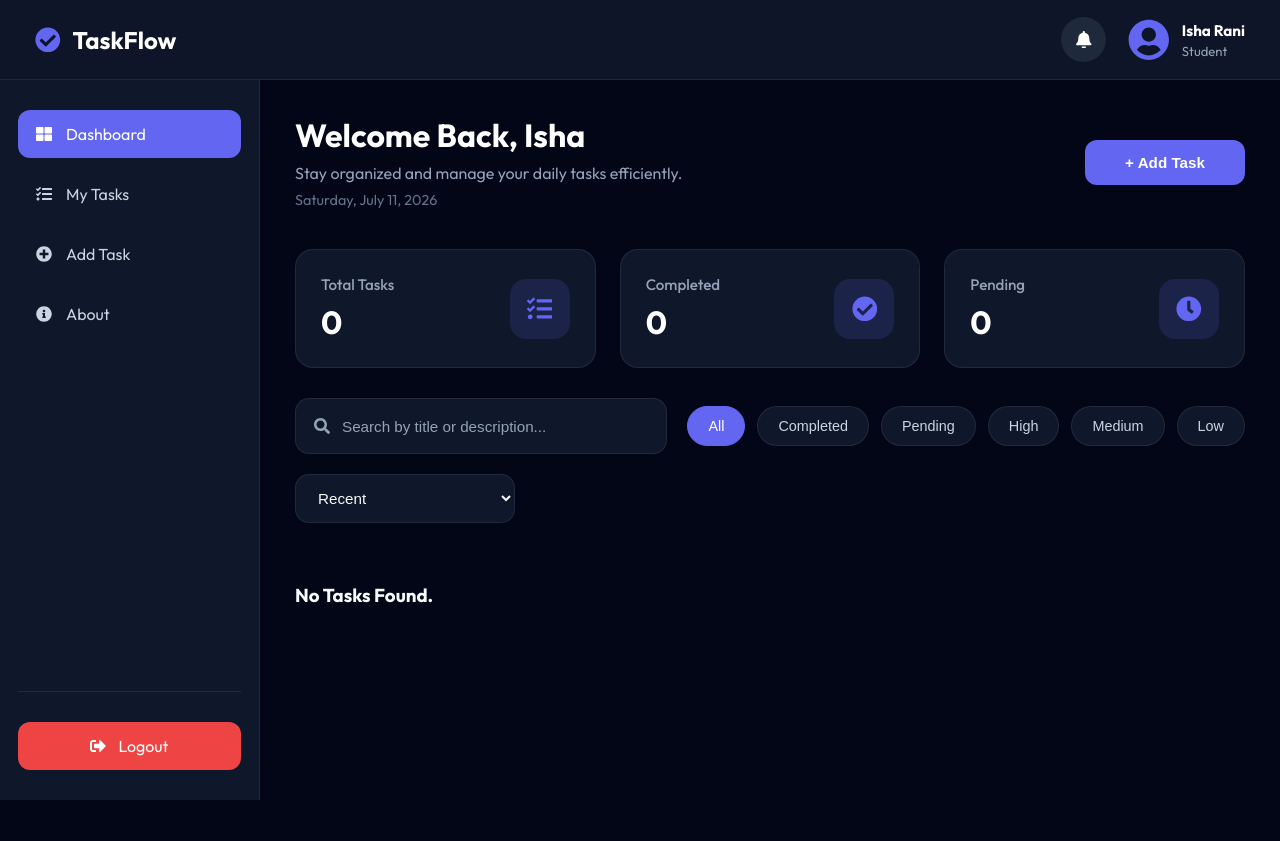
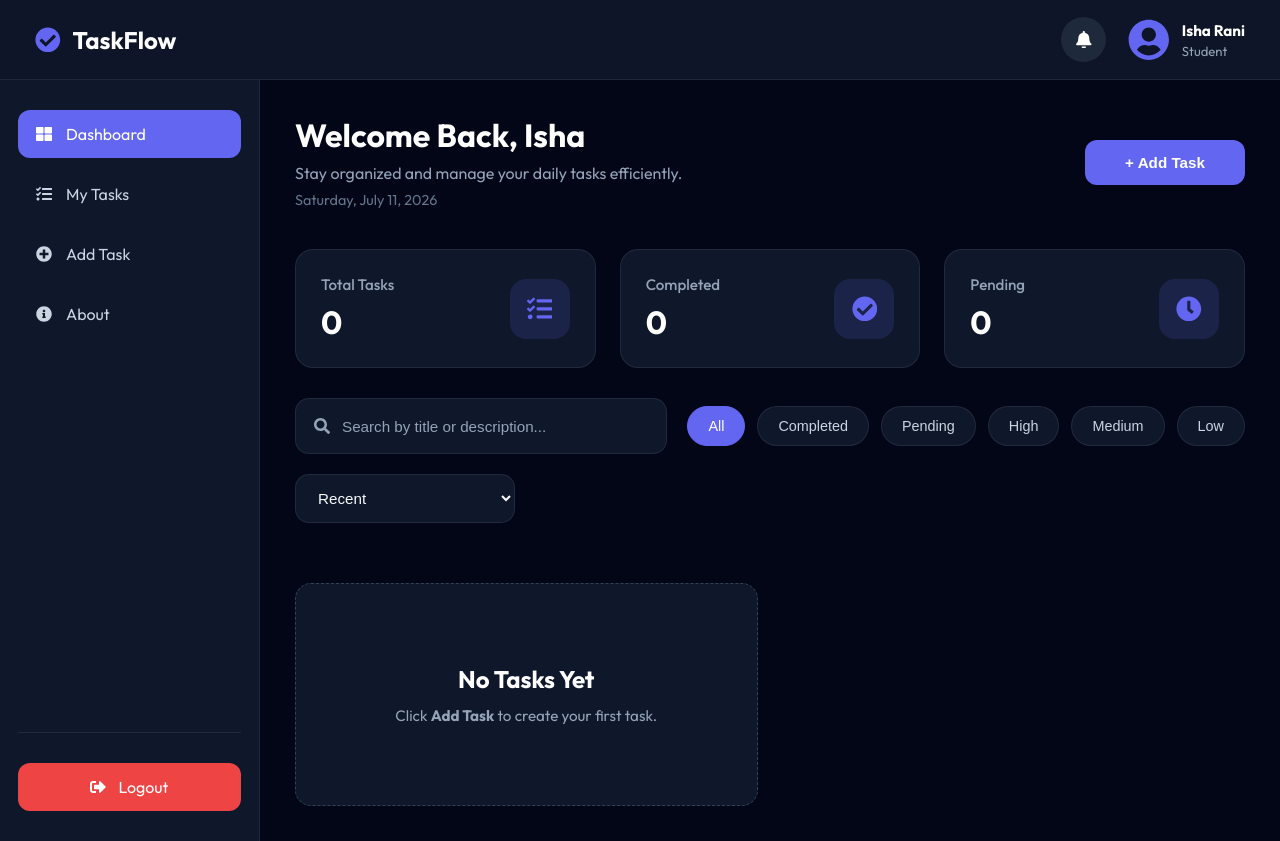
Before and after one commit to Isharani01/taskflow, a React (Vite) app: page /dashboard in a window 1280 px wide. Before the commit the page ends 800 px from the top, so only its background shows below. Built offline with nearby package versions, Linux system fonts and the light colour scheme.

Commit message:
updated tasklist.css to handle empty state

```diff
--- a/src/components/Dashboard/TaskList/TaskList.jsx
+++ b/src/components/Dashboard/TaskList/TaskList.jsx
@@ -20,7 +20,12 @@ function TaskList({
           />
         ))
       ) : (
-        <h3>No Tasks Found.</h3>
+        <div className={styles.emptyState}>
+          <h2>No Tasks Yet</h2>
+          <p>
+            Click <strong>Add Task</strong> to create your first task.
+          </p>
+        </div>
       )}
     </div>
   );
--- a/src/components/Dashboard/TaskList/TaskList.module.css
+++ b/src/components/Dashboard/TaskList/TaskList.module.css
@@ -6,7 +6,25 @@
   margin-top: 30px;
   width: 100%;
 }
+.emptyState {
+  width: 100%;
+  padding: 80px 20px;
+  text-align: center;
 
+  background: #0f172a;
+  border: 1px dashed #334155;
+  border-radius: 16px;
+}
+
+.emptyState h2 {
+  color: #ffffff;
+  margin-bottom: 12px;
+}
+
+.emptyState p {
+  color: #94a3b8;
+  font-size: 0.95rem;
+}
 @media (max-width: 992px) {
   .taskList {
     grid-template-columns: repeat(2, 1fr);
```
